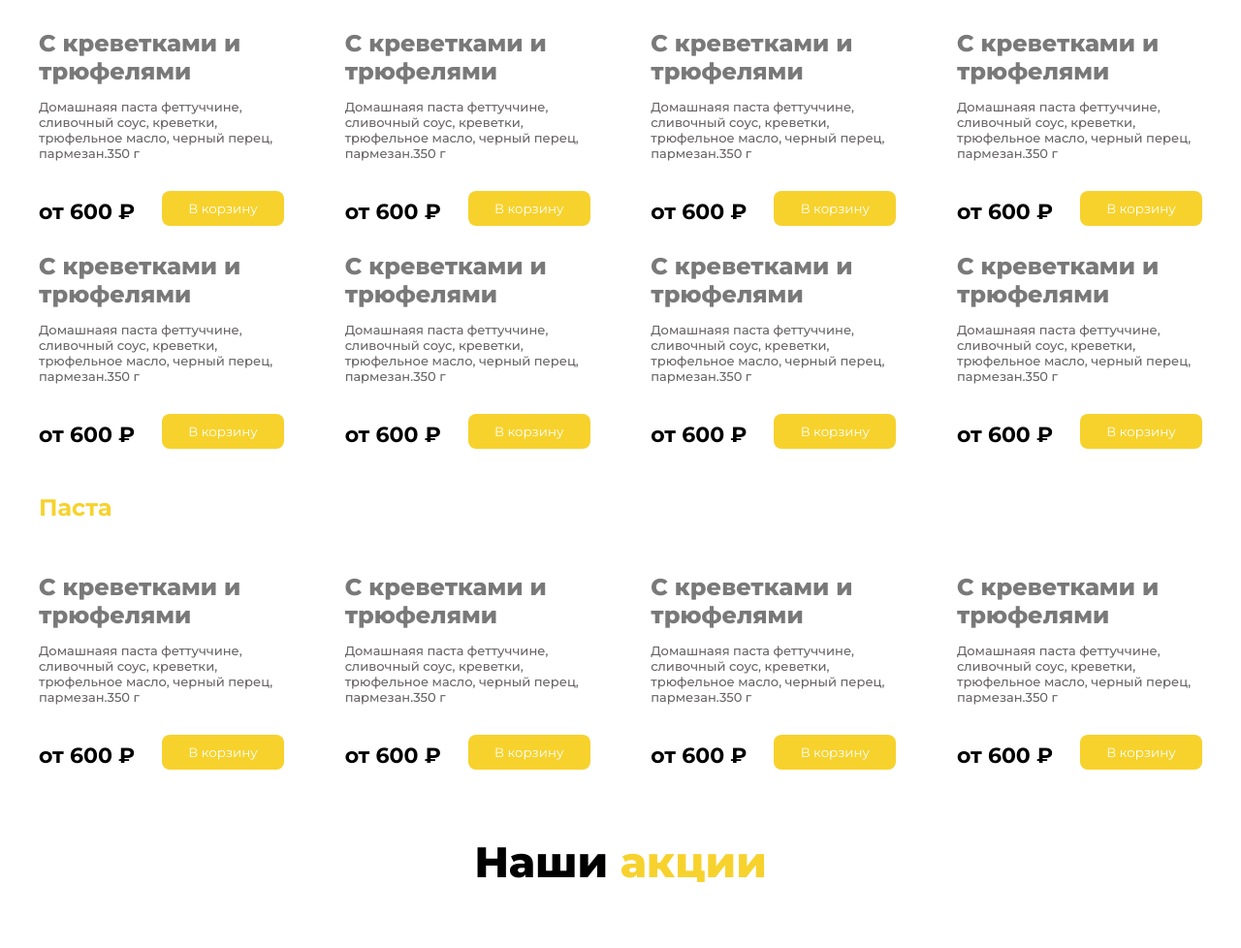
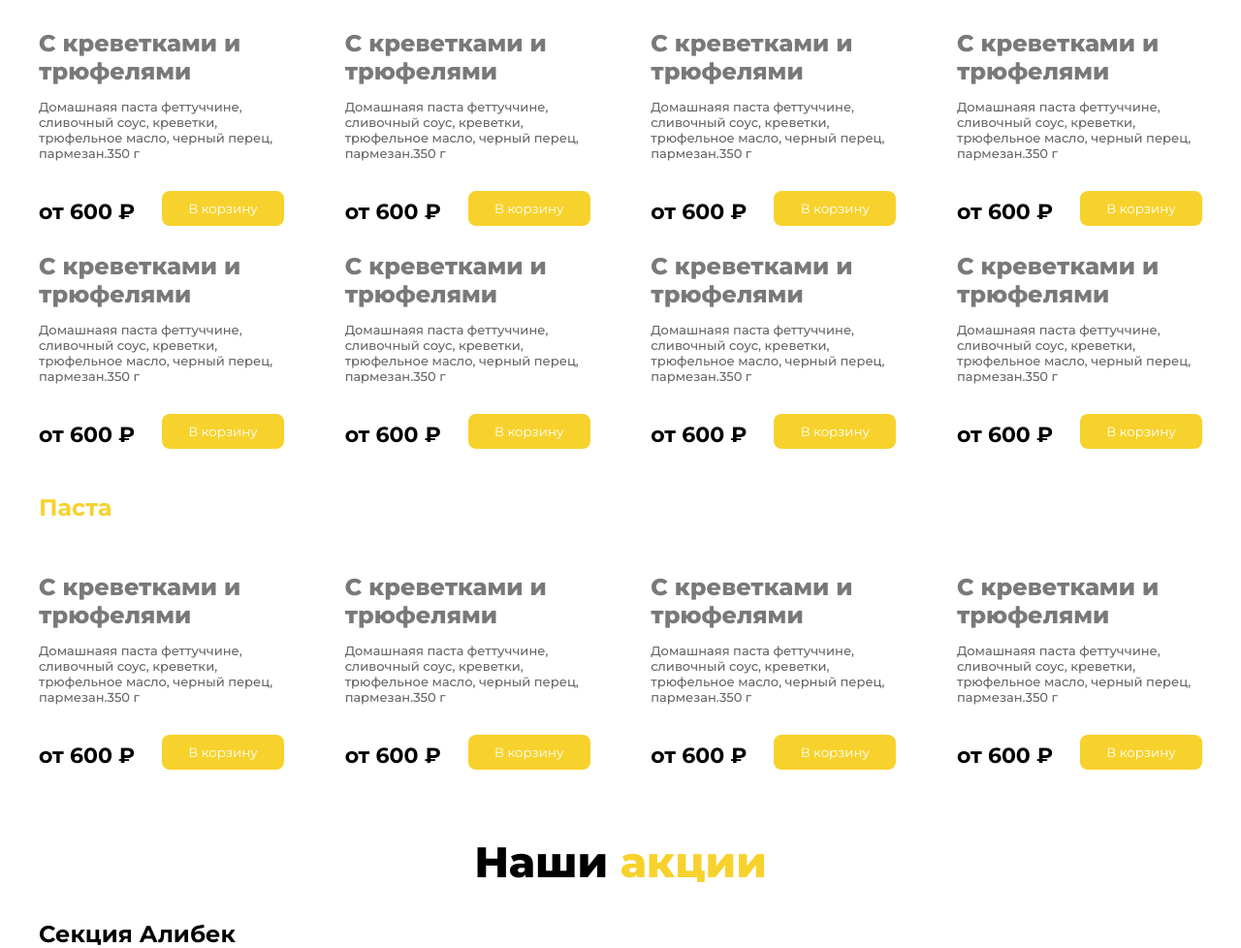
Before and after one commit to jenishbeko/fib, a plain HTML site: page index.html in a window 1280 px wide. Shown: the part 1528-2506 px from the top of the page at 97% size. Before the commit the page ends 2477 px from the top, so only its background shows below. Drawn offline with Linux system fonts and the light colour scheme.

Commit message:
add section Alibek

```diff
--- a/index.html
+++ b/index.html
@@ -315,6 +315,7 @@
     <section class="section3">
         <div class="container">
             <h3>Наши <span class="t">акции</span></h3>
+            <h2>Секция Алибек</h2>
         </div>
     </section>
 </main>
```
